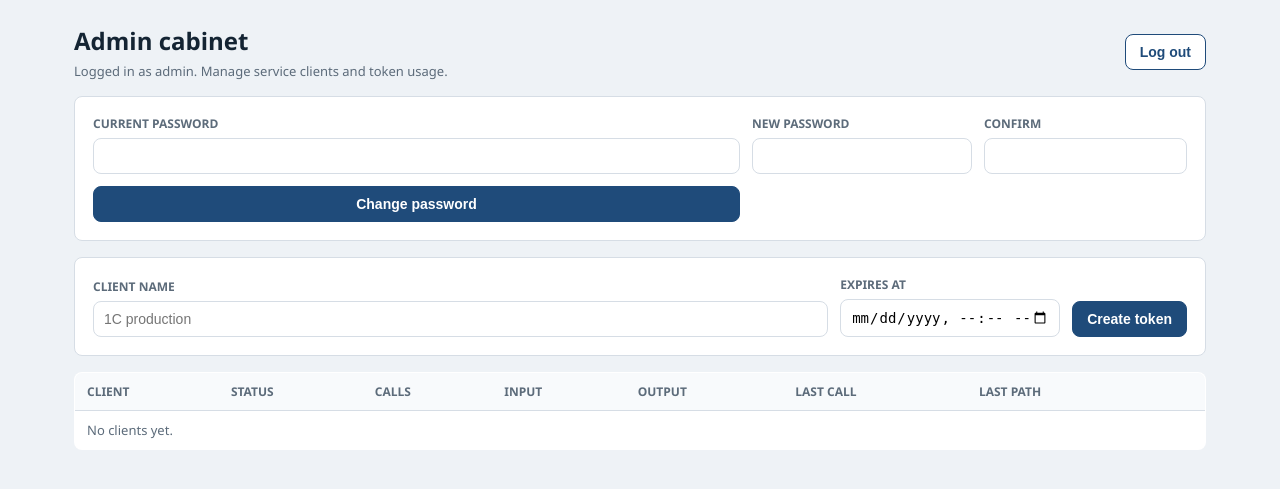
After one commit to nurbolatkz/word-consructor, a Flask app: page /services/word-constructor/admin/cabinet in a window 1280 px wide. The commit adds this page. Shown: the top 489 px of the page. Run offline with Flask 3, Linux system fonts and the light colour scheme; the visitor is signed in with stand-in values (Sample User, id 1); parts of the project's set-up code (start-up, migrations or seed data) failed here and were passed over.

Commit message:
add login required for service

```diff
--- a/app.py
+++ b/app.py
@@ -21,6 +21,7 @@ from word_constructor.app import (
 
 def create_app() -> Flask:
     app = Flask(__name__)
+    app.secret_key = os.environ.get("ADMIN_SESSION_SECRET", os.environ.get("SECRET_KEY", "dev-admin-session-secret"))
     app.config["MAX_CONTENT_LENGTH"] = int(
         os.environ.get("MAX_CONTENT_LENGTH", str(32 * 1024 * 1024))
     )
--- a/word_constructor/app.py
+++ b/word_constructor/app.py
@@ -21,7 +21,10 @@ def _safe_b64decode(value: str) -> bytes:
     s += "=" * (-len(s) % 4)        # fix padding
     return base64.b64decode(s)
 import copy
+import hashlib
+import hmac
 import re
+import secrets
 import shutil
 import threading
 import time
@@ -38,7 +41,7 @@ from urllib.request import Request, urlopen
 
 import jwt
 from docx import Document
-from flask import Blueprint, abort, jsonify, redirect, render_template, request, send_file
+from flask import Blueprint, abort, g, jsonify, redirect, render_template, request, send_file, session
 
 from word_constructor.transforms import apply_transform, get_transforms
 
@@ -50,6 +53,8 @@ word_constructor = Blueprint(
 
 STORAGE_DIR = Path("/tmp/kazuni_word_constructor")
 STORAGE_DIR.mkdir(parents=True, exist_ok=True)
+CLIENT_STORE_PATH = Path(os.environ.get("CLIENT_STORE_PATH", "/tmp/kazuni_word_constructor_clients.json"))
+_CLIENT_STORE_LOCK = threading.Lock()
 DEFAULT_SESSION_TTL_SECONDS = 35 * 60
 SESSION_TTL_SECONDS = max(
     int(os.environ.get("SESSION_TTL_SECONDS", str(DEFAULT_SESSION_TTL_SECONDS))),
@@ -101,6 +106,213 @@ def _resolve_table_cell(key: str, table_params: dict) -> str | None:
             return str(rows[r][c]) if r < len(rows) and c < len(rows[r]) else ""
     except (ValueError, IndexError):
         return ""
+
+
+# ---------------------------------------------------------------------------
+# Admin clients and token auth
+# ---------------------------------------------------------------------------
+
+def _utc_now_iso() -> str:
+    return datetime.now(timezone.utc).replace(microsecond=0).isoformat()
+
+
+def _hash_token(token: str) -> str:
+    return hashlib.sha256(token.encode("utf-8")).hexdigest()
+
+
+def _empty_client_store() -> dict[str, Any]:
+    return {"clients": [], "admin": {}}
+
+
+def _read_client_store() -> dict[str, Any]:
+    if not CLIENT_STORE_PATH.exists():
+        return _empty_client_store()
+    try:
+        raw = json.loads(CLIENT_STORE_PATH.read_text(encoding="utf-8"))
+    except Exception:
+        return _empty_client_store()
+    if not isinstance(raw, dict) or not isinstance(raw.get("clients"), list):
+        return _empty_client_store()
+    if not isinstance(raw.get("admin"), dict):
+        raw["admin"] = {}
+    return raw
+
+
+def _write_client_store(store: dict[str, Any]) -> None:
+    CLIENT_STORE_PATH.parent.mkdir(parents=True, exist_ok=True)
+    tmp = CLIENT_STORE_PATH.with_suffix(".tmp")
+    tmp.write_text(json.dumps(store, ensure_ascii=False, indent=2), encoding="utf-8")
+    tmp.replace(CLIENT_STORE_PATH)
+
+
+def _parse_admin_expires(value: str) -> str | None:
+    raw = (value or "").strip()
+    if not raw:
+        return None
+    dt = datetime.fromisoformat(raw)
+    if dt.tzinfo is None:
+        dt = dt.replace(tzinfo=timezone.utc)
+    return dt.astimezone(timezone.utc).replace(microsecond=0).isoformat()
+
+
+def _parse_iso(value: str | None) -> datetime | None:
+    if not value:
+        return None
+    try:
+        dt = datetime.fromisoformat(str(value).replace("Z", "+00:00"))
+    except ValueError:
+        return None
+    if dt.tzinfo is None:
+        dt = dt.replace(tzinfo=timezone.utc)
+    return dt.astimezone(timezone.utc)
+
+
+def _client_is_expired(client: dict[str, Any], now: datetime | None = None) -> bool:
+    expires_at = _parse_iso(client.get("expires_at"))
+    if expires_at is None:
+        return False
+    return (now or datetime.now(timezone.utc)) > expires_at
+
+
+def _client_public(client: dict[str, Any]) -> dict[str, Any]:
+    stats = client.get("stats") if isinstance(client.get("stats"), dict) else {}
+    return {
+        "id": client.get("id", ""),
+        "name": client.get("name", ""),
+        "created_at": client.get("created_at", ""),
+        "expires_at": client.get("expires_at"),
+        "active": bool(client.get("active", True)),
+        "expired": _client_is_expired(client),
+        "stats": {
+            "calls": int(stats.get("calls", 0) or 0),
+            "input_bytes": int(stats.get("input_bytes", 0) or 0),
+            "output_bytes": int(stats.get("output_bytes", 0) or 0),
+            "last_call_at": stats.get("last_call_at"),
+            "last_path": stats.get("last_path"),
+        },
+    }
+
+
+def _extract_bearer_token() -> str:
+    auth = request.headers.get("Authorization", "")
+    if auth.lower().startswith("bearer "):
+        return auth.split(None, 1)[1].strip()
+    return (request.headers.get("X-Client-Token") or request.args.get("token") or "").strip()
+
+
+def _find_client_by_token(token: str) -> dict[str, Any] | None:
+    if not token:
+        return None
+    token_hash = _hash_token(token)
+    with _CLIENT_STORE_LOCK:
+        store = _read_client_store()
+        for client in store["clients"]:
+            stored_hash = str(client.get("token_hash", ""))
+            if stored_hash and hmac.compare_digest(stored_hash, token_hash):
+                return client
+    return None
+
+
+def _authenticate_api_client() -> tuple[dict[str, Any] | None, tuple[Any, int] | None]:
+    client = _find_client_by_token(_extract_bearer_token())
+    if client is None:
+        return None, (jsonify({"error": "Missing or invalid client token"}), 401)
+    if not client.get("active", True):
+        return None, (jsonify({"error": "Client token is disabled"}), 403)
+    if _client_is_expired(client):
+        return None, (jsonify({"error": "Client token expired"}), 403)
+    return client, None
+
+
+def _session_client_id_from_path(path: str) -> str | None:
+    m = re.match(r"^/services/word-constructor/api/template-builder/([^/]+)/(?:status|download)$", path)
+    if not m:
+        return None
+    meta = _read_meta(m.group(1))
+    if not meta or meta.get("type") != "template_builder":
+        return None
+    return meta.get("client_id")
+
+
+def _client_api_needs_token(path: str) -> bool:
+    if path.startswith("/services/word-constructor/api/1c/"):
+        return True
+    return _session_client_id_from_path(path) is not None
+
+
+def _record_client_usage(client_id: str, response) -> None:
+    in_bytes = int(request.content_length or 0)
+    out_bytes = response.calculate_content_length()
+    out_bytes = int(out_bytes or 0)
+    with _CLIENT_STORE_LOCK:
+        store = _read_client_store()
+        for client in store["clients"]:
+            if client.get("id") != client_id:
+                continue
+            stats = client.setdefault("stats", {})
+            stats["calls"] = int(stats.get("calls", 0) or 0) + 1
+            stats["input_bytes"] = int(stats.get("input_bytes", 0) or 0) + in_bytes
+            stats["output_bytes"] = int(stats.get("output_bytes", 0) or 0) + out_bytes
+            stats["last_call_at"] = _utc_now_iso()
+            stats["last_path"] = request.path
+            _write_client_store(store)
+            break
+
+
+def _admin_logged_in() -> bool:
+    return session.get("admin_logged_in") is True
+
+
+def _admin_credentials_ok(username: str, password: str) -> bool:
+    expected_user = os.environ.get("ADMIN_USERNAME", "admin")
+    if not hmac.compare_digest(username, expected_user):
+        return False
+
+    with _CLIENT_STORE_LOCK:
+        store = _read_client_store()
+        stored_hash = str(store.get("admin", {}).get("password_hash", "") or "")
+
+    if stored_hash:
+        return hmac.compare_digest(stored_hash, _hash_token(password))
+
+    expected_pass = os.environ.get("ADMIN_PASSWORD", "admin")
+    return hmac.compare_digest(password, expected_pass)
+
+
+def _set_admin_password(password: str) -> None:
+    with _CLIENT_STORE_LOCK:
+        store = _read_client_store()
+        admin = store.setdefault("admin", {})
+        admin["password_hash"] = _hash_token(password)
+        admin["password_changed_at"] = _utc_now_iso()
+        _write_client_store(store)
+
+
+@word_constructor.before_request
+def require_client_token():
+    path = request.path
+    if path.startswith("/services/word-constructor/admin"):
+        return None
+    if not _client_api_needs_token(path):
+        return None
+
+    client, error = _authenticate_api_client()
+    if error is not None:
+        return error
+    required_client_id = _session_client_id_from_path(path)
+    if required_client_id and client and client.get("id") != required_client_id:
+        return jsonify({"error": "Token is not allowed for this session"}), 403
+    g.api_client_id = client.get("id") if client else None
+    g.api_client_name = client.get("name") if client else None
+    return None
+
+
+@word_constructor.after_request
+def record_client_stats(response):
+    client_id = getattr(g, "api_client_id", None)
+    if client_id:
+        _record_client_usage(client_id, response)
+    return response
 
 # ---------------------------------------------------------------------------
 # Session helpers
@@ -721,8 +933,133 @@ def fill_docx(
 # Routes
 # ---------------------------------------------------------------------------
 
+
+@word_constructor.get("/admin")
+def admin_index():
+    if _admin_logged_in():
+        return redirect("/services/word-constructor/admin/cabinet")
+    return redirect("/services/word-constructor/admin/login")
+
+
+@word_constructor.get("/admin/login")
+def admin_login_page():
+    return render_template("word_constructor/admin_login.html", error="")
+
+
+@word_constructor.post("/admin/login")
+def admin_login():
+    username = request.form.get("username", "")
+    password = request.form.get("password", "")
+    if not _admin_credentials_ok(username, password):
+        return render_template("word_constructor/admin_login.html", error="Invalid username or password"), 401
+    session["admin_logged_in"] = True
+    return redirect("/services/word-constructor/admin/cabinet")
+
+
+@word_constructor.post("/admin/logout")
+def admin_logout():
+    session.pop("admin_logged_in", None)
+    return redirect("/services/word-constructor/admin/login")
+
+
+@word_constructor.get("/admin/cabinet")
+def admin_cabinet():
+    if not _admin_logged_in():
+        return redirect("/services/word-constructor/admin/login")
+    with _CLIENT_STORE_LOCK:
+        store = _read_client_store()
+        clients = [_client_public(client) for client in store["clients"]]
+    clients.sort(key=lambda c: c.get("created_at") or "", reverse=True)
+    new_token = session.pop("new_client_token", None)
+    password_message = session.pop("password_message", "")
+    password_error = session.pop("password_error", "")
+    return render_template(
+        "word_constructor/admin_cabinet.html",
+        clients=clients,
+        new_token=new_token,
+        admin_username=os.environ.get("ADMIN_USERNAME", "admin"),
+        password_message=password_message,
+        password_error=password_error,
+    )
+
+
+@word_constructor.post("/admin/password")
+def admin_change_password():
+    if not _admin_logged_in():
+        return redirect("/services/word-constructor/admin/login")
+
+    current_password = request.form.get("current_password", "")
+    new_password = request.form.get("new_password", "")
+    confirm_password = request.form.get("confirm_password", "")
+    username = os.environ.get("ADMIN_USERNAME", "admin")
+
+    if not _admin_credentials_ok(username, current_password):
+        session["password_error"] = "Current password is incorrect"
+    elif len(new_password) < 8:
+        session["password_error"] = "New password must be at least 8 characters"
+    elif new_password != confirm_password:
+        session["password_error"] = "New passwords do not match"
+    else:
+        _set_admin_password(new_password)
+        session["password_message"] = "Admin password changed"
+
+    return redirect("/services/word-constructor/admin/cabinet")
+
+
+@word_constructor.post("/admin/clients")
+def admin_create_client():
+    if not _admin_logged_in():
+        return redirect("/services/word-constructor/admin/login")
+    name = (request.form.get("name") or "").strip()
+    if not name:
+        name = "Service client"
+    try:
+        expires_at = _parse_admin_expires(request.form.get("expires_at", ""))
+    except ValueError:
+        expires_at = None
+
+    token = "wc_" + secrets.token_urlsafe(32)
+    client = {
+        "id": str(uuid.uuid4()),
+        "name": name,
+        "token_hash": _hash_token(token),
+        "created_at": _utc_now_iso(),
+        "expires_at": expires_at,
+        "active": True,
+        "stats": {
+            "calls": 0,
+            "input_bytes": 0,
+            "output_bytes": 0,
+            "last_call_at": None,
+            "last_path": None,
+        },
+    }
+    with _CLIENT_STORE_LOCK:
+        store = _read_client_store()
+        store["clients"].append(client)
+        _write_client_store(store)
+    session["new_client_token"] = token
+    return redirect("/services/word-constructor/admin/cabinet")
+
+
+@word_constructor.post("/admin/clients/<client_id>/toggle")
+def admin_toggle_client(client_id: str):
+    if not _admin_logged_in():
+        return redirect("/services/word-constructor/admin/login")
+    with _CLIENT_STORE_LOCK:
+        store = _read_client_store()
+        for client in store["clients"]:
+            if client.get("id") == client_id:
+                client["active"] = not bool(client.get("active", True))
+                break
+        _write_client_store(store)
+    return redirect("/services/word-constructor/admin/cabinet")
+
+
 @word_constructor.get("/")
 def index():
+    if not _admin_logged_in():
+        return redirect("/services/word-constructor/admin/login")
     return render_template("word_constructor/index.html")
 
 
@@ -1414,6 +1751,8 @@ def api_1c_documents_bridge():
         "expires_at": expires_at,
         "expires_at_iso": datetime.fromtimestamp(expires_at, timezone.utc).isoformat(),
     }
+    if getattr(g, "api_client_id", None):
+        meta["client_id"] = g.api_client_id
     _write_meta(session_id, meta)
     _session_template_path(session_id).write_bytes(template_bytes or _build_template_docx([]))
 
@@ -2348,6 +2687,8 @@ def _create_onlyoffice_edit_session(filename: str, document_bytes: bytes, params
         "expires_at": expires_at,
         "expires_at_iso": datetime.fromtimestamp(expires_at, timezone.utc).isoformat(),
     }
+    if getattr(g, "api_client_id", None):
+        meta["client_id"] = g.api_client_id
     _write_meta(session_id, meta)
     _session_template_path(session_id).write_bytes(document_bytes)
     return meta
--- /dev/null
+++ b/word_constructor/templates/word_constructor/admin_cabinet.html
@@ -0,0 +1,129 @@
+<!doctype html>
+<html lang="ru">
+<head>
+  <meta charset="utf-8">
+  <meta name="viewport" content="width=device-width, initial-scale=1">
+  <title>Admin Cabinet</title>
+  <style>
+    :root { --bg:#eef2f6; --surface:#fff; --line:#d6dde5; --text:#142433; --muted:#5c6b7a; --accent:#1f4b7a; --ok:#217346; --warn:#9a6700; --err:#b42318; }
+    * { box-sizing:border-box; }
+    body { margin:0; background:var(--bg); color:var(--text); font-family:"Segoe UI",Tahoma,Arial,sans-serif; }
+    .shell { max-width:1180px; margin:0 auto; padding:24px; }
+    .topbar { display:flex; align-items:center; justify-content:space-between; gap:16px; margin-bottom:16px; }
+    h1 { margin:0; font-size:24px; }
+    .sub { margin:5px 0 0; color:var(--muted); font-size:13px; }
+    .panel { background:var(--surface); border:1px solid var(--line); border-radius:8px; padding:18px; margin-bottom:16px; }
+    .grid { display:grid; grid-template-columns:1fr 220px auto; gap:12px; align-items:end; }
+    label { display:block; margin:0 0 6px; color:var(--muted); font-size:12px; font-weight:700; text-transform:uppercase; }
+    input { width:100%; border:1px solid var(--line); border-radius:8px; padding:9px 10px; font-size:14px; }
+    button { border:1px solid var(--accent); border-radius:8px; padding:9px 14px; background:var(--accent); color:#fff; font-size:14px; font-weight:700; cursor:pointer; }
+    button.secondary { background:#fff; color:var(--accent); }
+    .token { background:#e8f5e9; border:1px solid #a5d6a7; border-radius:8px; padding:12px; margin-bottom:16px; }
+    .message { border-radius:8px; padding:10px 12px; margin-bottom:16px; font-size:13px; }
+    .message.ok { background:#e8f5e9; border:1px solid #a5d6a7; color:var(--ok); }
+    .message.err { background:#fdecea; border:1px solid #f3b5ad; color:var(--err); }
+    code { display:block; margin-top:6px; padding:9px; background:#fff; border:1px solid #a5d6a7; border-radius:6px; overflow:auto; font-family:Consolas,"Courier New",monospace; font-size:12px; }
+    table { width:100%; border-collapse:collapse; background:var(--surface); border:1px solid var(--line); border-radius:8px; overflow:hidden; }
+    th, td { padding:10px 12px; border-bottom:1px solid var(--line); text-align:left; vertical-align:top; font-size:13px; }
+    th { color:var(--muted); font-size:12px; text-transform:uppercase; background:#f8fafc; }
+    tr:last-child td { border-bottom:0; }
+    .status { display:inline-block; border-radius:999px; padding:3px 8px; font-size:12px; font-weight:700; }
+    .active { color:var(--ok); background:#e8f5e9; }
+    .disabled { color:var(--err); background:#fdecea; }
+    .expired { color:var(--warn); background:#fff4d6; }
+    .muted { color:var(--muted); }
+    .num { font-variant-numeric:tabular-nums; white-space:nowrap; }
+    .path { max-width:260px; word-break:break-all; }
+    @media (max-width:820px) { .shell { padding:16px; } .grid { grid-template-columns:1fr; } table { display:block; overflow:auto; } }
+  </style>
+</head>
+<body>
+  <div class="shell">
+    <div class="topbar">
+      <div>
+        <h1>Admin cabinet</h1>
+        <p class="sub">Logged in as {{ admin_username }}. Manage service clients and token usage.</p>
+      </div>
+      <form method="post" action="/services/word-constructor/admin/logout"><button class="secondary" type="submit">Log out</button></form>
+    </div>
+
+    {% if new_token %}
+      <div class="token">
+        New token. Store it now; it is not shown again.
+        <code>{{ new_token }}</code>
+      </div>
+    {% endif %}
+
+    {% if password_message %}<div class="message ok">{{ password_message }}</div>{% endif %}
+    {% if password_error %}<div class="message err">{{ password_error }}</div>{% endif %}
+
+    <section class="panel">
+      <form class="grid" method="post" action="/services/word-constructor/admin/password">
+        <div>
+          <label for="current_password">Current password</label>
+          <input id="current_password" name="current_password" type="password" autocomplete="current-password" required>
+        </div>
+        <div>
+          <label for="new_password">New password</label>
+          <input id="new_password" name="new_password" type="password" autocomplete="new-password" minlength="8" required>
+        </div>
+        <div>
+          <label for="confirm_password">Confirm</label>
+          <input id="confirm_password" name="confirm_password" type="password" autocomplete="new-password" minlength="8" required>
+        </div>
+        <button type="submit">Change password</button>
+      </form>
+    </section>
+
+    <section class="panel">
+      <form class="grid" method="post" action="/services/word-constructor/admin/clients">
+        <div>
+          <label for="name">Client name</label>
+          <input id="name" name="name" placeholder="1C production" required>
+        </div>
+        <div>
+          <label for="expires_at">Expires at</label>
+          <input id="expires_at" name="expires_at" type="datetime-local">
+        </div>
+        <button type="submit">Create token</button>
+      </form>
+    </section>
+
+    <table>
+      <thead>
+        <tr>
+          <th>Client</th>
+          <th>Status</th>
+          <th>Calls</th>
+          <th>Input</th>
+          <th>Output</th>
+          <th>Last call</th>
+          <th>Last path</th>
+          <th></th>
+        </tr>
+      </thead>
+      <tbody>
+        {% for client in clients %}
+        <tr>
+          <td><strong>{{ client.name }}</strong><br><span class="muted">{{ client.id }}</span></td>
+          <td>
+            {% if client.expired %}<span class="status expired">Expired</span>
+            {% elif client.active %}<span class="status active">Active</span>
+            {% else %}<span class="status disabled">Disabled</span>{% endif %}
+            <br><span class="muted">{{ client.expires_at or "No expiration" }}</span>
+          </td>
+          <td class="num">{{ client.stats.calls }}</td>
+          <td class="num">{{ client.stats.input_bytes }} B</td>
+          <td class="num">{{ client.stats.output_bytes }} B</td>
+          <td class="num">{{ client.stats.last_call_at or "-" }}</td>
+          <td class="path muted">{{ client.stats.last_path or "-" }}</td>
+          <td><form method="post" action="/services/word-constructor/admin/clients/{{ client.id }}/toggle"><button class="secondary" type="submit">{{ "Disable" if client.active else "Enable" }}</button></form></td>
+        </tr>
+        {% else %}
+        <tr><td colspan="8" class="muted">No clients yet.</td></tr>
+        {% endfor %}
+      </tbody>
+    </table>
+  </div>
+</body>
+</html>
--- a/word_constructor/templates/word_constructor/index.html
+++ b/word_constructor/templates/word_constructor/index.html
@@ -88,7 +88,7 @@
       <h1>Word Constructor</h1>
       <p class="sub">Загрузка Word-документа, редактирование в OnlyOffice, обмен с 1С.</p>
     </div>
-    <a class="button secondary" href="/health">Health</a>
+    <div class="actions" style="margin-top:0"><a class="button secondary" href="/services/word-constructor/admin">Admin</a><a class="button secondary" href="/health">Health</a></div>
   </div>
 
   <div class="grid">
```
Also changed, not shown: word_constructor/templates/word_constructor/admin_login.html (added, +34 -0 lines), README.md, 1 other file.
